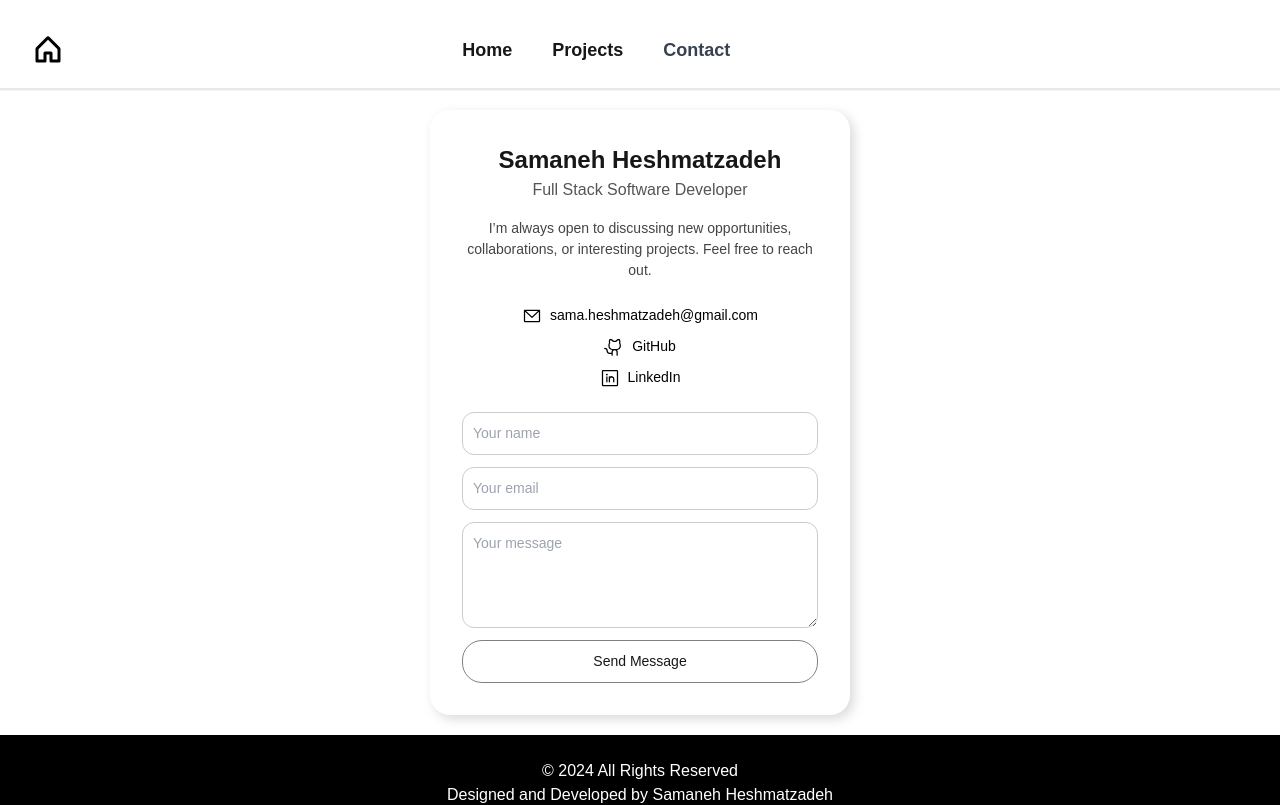
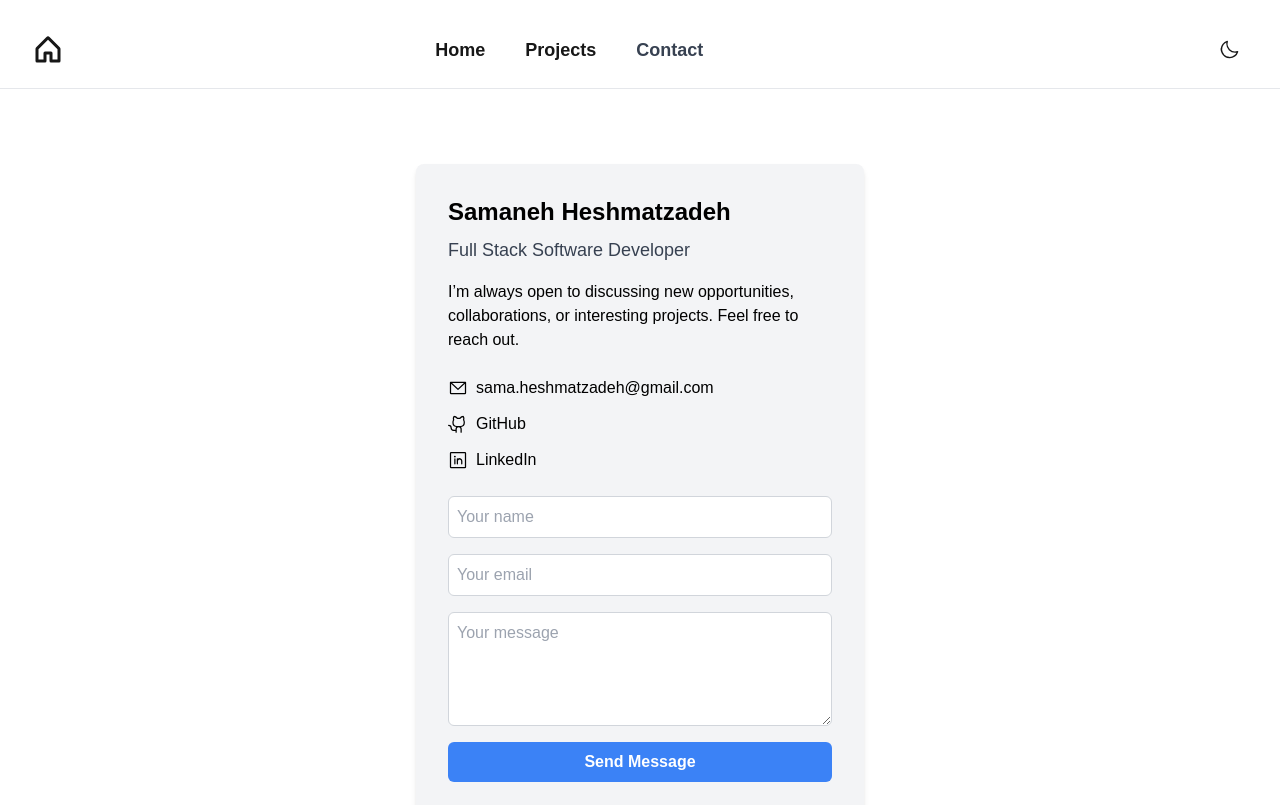
Before and after one commit to samanehesh/portfolio, a Next.js app: page /contact in a window 1280 px wide. Shown: the top 805 px of the page. Built offline with nearby package versions, Linux system fonts and the light colour scheme.

Commit message:
theme added

```diff
--- a/app/contact/page.tsx
+++ b/app/contact/page.tsx
@@ -1,84 +1,3 @@
-// "use client";
-
-// import React from "react";
-// import { LinkedinLogoIcon, GithubLogoIcon, EnvelopeSimpleIcon } from "@phosphor-icons/react";
-// import "@/styles/style.cantact.css";
-
-// const ContactPage = () => {
-//   return (
-//     <div className="contact-container">
-//       <section className="contact-card">
-//         <h1 className="name">Samaneh Heshmatzadeh</h1>
-//         <h2 className="role">Full Stack Software Developer</h2>
-
-//         <p className="intro">
-//           I’m always open to discussing new opportunities, collaborations,
-//           or interesting projects. Feel free to reach out.
-//         </p>
-
-//         <div className="contact-info">
-//           <a
-//             href="mailto:sama.heshmatzadeh@gmail.com"
-//             className="contact-link"
-//           >
-//             <EnvelopeSimpleIcon size={20} />
-//             <span>sama.heshmatzadeh@gmail.com</span>
-//           </a>
-
-
-//           <a
-//             href="https://github.com/samanehesh"
-//             target="_blank"
-//             rel="noopener noreferrer"
-//             className="contact-link"
-//           >
-//             <GithubLogoIcon size={20} />
-//             <span>GitHub</span>
-//           </a>
-
-//           <a
-//             href="https://www.linkedin.com/in/heshmatzadeh"
-//             target="_blank"
-//             rel="noopener noreferrer"
-//             className="contact-link"
-//           >
-//             <LinkedinLogoIcon size={20} />
-//             <span>LinkedIn</span>
-//           </a>
-//         </div>
-
-//         <form
-//           className="contact-form"
-//           onSubmit={(e) => e.preventDefault()}
-//         >
-//           <input
-//             type="text"
-//             placeholder="Your name"
-//             aria-label="Your name"
-//             required
-//           />
-//           <input
-//             type="email"
-//             placeholder="Your email"
-//             aria-label="Your email"
-//             required
-//           />
-//           <textarea
-//             placeholder="Your message"
-//             aria-label="Your message"
-//             rows={4}
-//             required
-//           />
-//           <button type="submit">Send Message</button>
-//         </form>
-//       </section>
-//     </div>
-//   );
-// };
-
-// export default ContactPage;
-
-
 // "use client";
 
 // import React, { useRef, useState } from "react";
@@ -88,24 +7,24 @@
 
 // const ContactPage = () => {
 //   const formRef = useRef<HTMLFormElement>(null);
-//   const [status, setStatus] = useState(""); // For success/error messages
+//   const [status, setStatus] = useState(""); // Show success/error message
 
 //   const handleSubmit = (e: React.FormEvent) => {
 //     e.preventDefault();
 
 //     if (!formRef.current) return;
 
-//     emailjs
-//       .sendForm(
-//         "service_7aqr90q",   // Replace with your EmailJS Service ID
-//         "template_cjuntbf",  // Replace with your EmailJS Template ID
-//         formRef.current,
-//         "QqtuQko1VG8EqsbLK"    // Replace with your EmailJS Public Key
-//       )
+//     emailjs.sendForm(
+//       process.env.NEXT_PUBLIC_EMAILJS_SERVICE_ID!,
+//       process.env.NEXT_PUBLIC_EMAILJS_TEMPLATE_ID!,
+//       formRef.current,
+//       process.env.NEXT_PUBLIC_EMAILJS_PUBLIC_KEY!
+//     )
+
 //       .then(
 //         () => {
 //           setStatus("Message sent successfully!");
-//           formRef.current?.reset(); // Clear form
+//           formRef.current?.reset(); // Clear the form
 //         },
 //         (err) => {
 //           console.error(err);
@@ -152,10 +71,11 @@
 //           </a>
 //         </div>
 
+//         {/* Uncontrolled form fields (required by EmailJS) */}
 //         <form ref={formRef} className="contact-form" onSubmit={handleSubmit}>
-//           <input type="text" placeholder="Your name" name="name" required />
-//           <input type="email" placeholder="Your email" name="email" required />
-//           <textarea placeholder="Your message" name="message" rows={4} required />
+//           <input type="text" name="name" placeholder="Your name" required />
+//           <input type="email" name="email" placeholder="Your email" required />
+//           <textarea name="message" placeholder="Your message" rows={4} required />
 //           <button type="submit">Send Message</button>
 //         </form>
 
@@ -170,9 +90,12 @@
 "use client";
 
 import React, { useRef, useState } from "react";
-import { LinkedinLogoIcon, GithubLogoIcon, EnvelopeSimpleIcon } from "@phosphor-icons/react";
+import {
+  LinkedinLogoIcon,
+  GithubLogoIcon,
+  EnvelopeSimpleIcon,
+} from "@phosphor-icons/react";
 import emailjs from "@emailjs/browser";
-import "@/styles/style.cantact.css";
 
 const ContactPage = () => {
   const formRef = useRef<HTMLFormElement>(null);
@@ -183,13 +106,13 @@ const ContactPage = () => {
 
     if (!formRef.current) return;
 
-    emailjs.sendForm(
-      process.env.NEXT_PUBLIC_EMAILJS_SERVICE_ID!,
-      process.env.NEXT_PUBLIC_EMAILJS_TEMPLATE_ID!,
-      formRef.current,
-      process.env.NEXT_PUBLIC_EMAILJS_PUBLIC_KEY!
-    )
-
+    emailjs
+      .sendForm(
+        process.env.NEXT_PUBLIC_EMAILJS_SERVICE_ID!,
+        process.env.NEXT_PUBLIC_EMAILJS_TEMPLATE_ID!,
+        formRef.current,
+        process.env.NEXT_PUBLIC_EMAILJS_PUBLIC_KEY!
+      )
       .then(
         () => {
           setStatus("Message sent successfully!");
@@ -203,18 +126,23 @@ const ContactPage = () => {
   };
 
   return (
-    <div className="contact-container">
-      <section className="contact-card">
-        <h1 className="name">Samaneh Heshmatzadeh</h1>
-        <h2 className="role">Full Stack Software Developer</h2>
+    <div className=" min-h-screen flex items-center justify-center bg-white dark:bg-black text-black dark:text-white px-4">
+      <section className="contact-card w-full max-w-md p-6 md:p-8 rounded-lg shadow-md bg-gray-100 dark:bg-gray-800">
+        <h1 className="name text-2xl font-bold mb-2">Samaneh Heshmatzadeh</h1>
+        <h2 className="role text-lg mb-4 text-gray-700 dark:text-gray-300">
+          Full Stack Software Developer
+        </h2>
 
-        <p className="intro">
+        <p className="intro mb-6">
           I’m always open to discussing new opportunities, collaborations,
           or interesting projects. Feel free to reach out.
         </p>
 
-        <div className="contact-info">
-          <a href="mailto:sama.heshmatzadeh@gmail.com" className="contact-link">
+        <div className="contact-info flex flex-col gap-3 mb-6">
+          <a
+            href="mailto:sama.heshmatzadeh@gmail.com"
+            className="contact-link flex items-center gap-2 hover:text-blue-500 transition-colors"
+          >
             <EnvelopeSimpleIcon size={20} />
             <span>sama.heshmatzadeh@gmail.com</span>
           </a>
@@ -223,7 +151,7 @@ const ContactPage = () => {
             href="https://github.com/samanehesh"
             target="_blank"
             rel="noopener noreferrer"
-            className="contact-link"
+            className="contact-link flex items-center gap-2 hover:text-blue-500 transition-colors"
           >
             <GithubLogoIcon size={20} />
             <span>GitHub</span>
@@ -233,22 +161,51 @@ const ContactPage = () => {
             href="https://www.linkedin.com/in/heshmatzadeh"
             target="_blank"
             rel="noopener noreferrer"
-            className="contact-link"
+            className="contact-link flex items-center gap-2 hover:text-blue-500 transition-colors"
           >
             <LinkedinLogoIcon size={20} />
             <span>LinkedIn</span>
           </a>
         </div>
 
-        {/* Uncontrolled form fields (required by EmailJS) */}
-        <form ref={formRef} className="contact-form" onSubmit={handleSubmit}>
-          <input type="text" name="name" placeholder="Your name" required />
-          <input type="email" name="email" placeholder="Your email" required />
-          <textarea name="message" placeholder="Your message" rows={4} required />
-          <button type="submit">Send Message</button>
+        {/* Contact form */}
+        <form
+          ref={formRef}
+          className="contact-form flex flex-col gap-4"
+          onSubmit={handleSubmit}
+        >
+          <input
+            type="text"
+            name="name"
+            placeholder="Your name"
+            required
+            className="p-2 rounded-md border border-gray-300 dark:border-gray-600 bg-white dark:bg-gray-700 text-black dark:text-white focus:outline-none focus:ring-2 focus:ring-blue-500 dark:focus:ring-blue-400"
+          />
+          <input
+            type="email"
+            name="email"
+            placeholder="Your email"
+            required
+            className="p-2 rounded-md border border-gray-300 dark:border-gray-600 bg-white dark:bg-gray-700 text-black dark:text-white focus:outline-none focus:ring-2 focus:ring-blue-500 dark:focus:ring-blue-400"
+          />
+          <textarea
+            name="message"
+            placeholder="Your message"
+            rows={4}
+            required
+            className="p-2 rounded-md border border-gray-300 dark:border-gray-600 bg-white dark:bg-gray-700 text-black dark:text-white focus:outline-none focus:ring-2 focus:ring-blue-500 dark:focus:ring-blue-400"
+          />
+          <button
+            type="submit"
+            className="bg-blue-500 hover:bg-blue-600 dark:bg-blue-600 dark:hover:bg-blue-700 text-white font-semibold py-2 rounded-md transition-colors"
+          >
+            Send Message
+          </button>
         </form>
 
-        {status && <p style={{ marginTop: "10px", fontSize: "14px" }}>{status}</p>}
+        {status && (
+          <p className="mt-4 text-sm text-gray-700 dark:text-gray-300">{status}</p>
+        )}
       </section>
     </div>
   );
--- a/app/layout.tsx
+++ b/app/layout.tsx
@@ -1,6 +1,7 @@
 import type { Metadata } from "next";
 import "./globals.css"
 import CommonLayout from '@/layouts/CommonLayout';
+import { ThemeProvider } from '@/components/theme-provider'
 
 export const metadata: Metadata = {
   title: "Portfolio-Samaneh Heshmatzadeh",
@@ -18,9 +19,14 @@ export default function RootLayout({
   children: React.ReactNode;
 }>) {
   return (
-    <html lang="en">
+    <html lang="en" suppressHydrationWarning>
+
       <body>
-        <CommonLayout>{children}</CommonLayout>
+        <ThemeProvider>
+
+          <CommonLayout>{children}</CommonLayout>
+        </ThemeProvider>
+
       </body>
     </html>
   );
--- a/app/page.tsx
+++ b/app/page.tsx
@@ -8,9 +8,9 @@ export default function Home() {
 
 
   return (
-    <div className='main-container'>
+    <div className='main-containe'>
       <Stars/>
-      <div className='ml-10 mr-10 mt-5'>
+      <div className='ml-10 mr-10 mt-5  dark:bg-black dark:text-white'>
         <div className="grid grid-cols-1 gap-1">
           <p className="font-light text-[clamp(1.4rem,4vw,2.8rem)]">
 
@@ -32,7 +32,7 @@ export default function Home() {
           that meet user needs and business objectives.
           <span>
             <Link
-              className="button-link text-[clamp(.5rem,3vw,1rem)]"
+              className="button-link  dark:bg-gray-800 dark:hover:bg-gray-700 dark:text-white text-[clamp(.5rem,3vw,1rem)]"
               href={`/projects/`}>
               View Projects
             </Link>
--- a/components/Footer.jsx
+++ b/components/Footer.jsx
@@ -7,7 +7,8 @@ const time = new Date();
 
 const Footer = () => {
   return (
-    <footer className='footer'>
+    <footer className='footer '>
+      <hr className='dark:border-gray-800'/>
       {/* Footer content */}
       <div className='first mt-6'>
         <div>© {time.getFullYear()} All Rights Reserved</div>
--- a/components/Header.jsx
+++ b/components/Header.jsx
@@ -1,9 +1,10 @@
 'use client';
 
-import React, { useState } from 'react';
+import React, { useEffect, useState } from 'react';
 import Link from 'next/link';
 import { usePathname } from 'next/navigation';
-import { HouseIcon, ListIcon } from '@phosphor-icons/react';
+import { HouseIcon, ListIcon, SunIcon, MoonIcon } from '@phosphor-icons/react';
+import { useTheme } from 'next-themes';
 
 import '@/styles/style.header.css';
 
@@ -11,19 +12,31 @@ const Header = () => {
   const pathname = usePathname();
   const [open, setOpen] = useState(false);
 
+  // theme logic
+  const { theme, setTheme } = useTheme();
+  const [mounted, setMounted] = useState(false);
+
+  useEffect(() => {
+    setMounted(true);
+  }, []);
+
   const linkClass = (active) =>
     `font-bold ${
-      active ? 'text-gray-700' : 'hover:text-gray-700'
+      active ? 'text-gray-700 dark:text-gray-300' : 'hover:text-gray-700 dark:hover:text-gray-300'
     }`;
 
   return (
-    <header className="w-full shadow-sm">
+    <header className="w-full shadow-sm bg-background dark:bg-black dark:text-white text-foreground">
       <div className="flex items-center px-4 py-4 mt-3 md:px-8">
 
         {/* LEFT — Logo */}
         <div className="flex-shrink-0">
           <Link href="/">
-            <HouseIcon size={32} weight="bold" className="text-black hover:text-gray-700" />
+            <HouseIcon
+              size={32}
+              weight="bold"
+              className="text-foreground dark:text-white hover:text-gray-700 dark:hover:text-gray-300"
+            />
           </Link>
         </div>
 
@@ -46,15 +59,30 @@ const Header = () => {
           </Link>
         </nav>
 
-        {/* RIGHT — Resume */}
-        <div className="hidden md:flex flex-shrink-0">
+        {/* RIGHT — Resume + Theme Toggle */}
+        <div className="hidden md:flex items-center gap-4 flex-shrink-0">
           <a
             href="/resume/Samaneh-Heshmatzadeh.pdf"
             download
-            className="button-link font-normal"
+            className="button-link  dark:bg-gray-800 dark:hover:bg-gray-700 dark:text-white font-normal"
           >
             Resume
           </a>
+
+          {/* Theme Toggle */}
+          {mounted && (
+            <button
+              onClick={() => setTheme(theme === 'dark' ? 'light' : 'dark')}
+              aria-label="Toggle theme"
+              className="p-2 rounded-md hover:bg-gray-100 dark:hover:bg-gray-800"
+            >
+              {theme === 'dark' ? (
+                <SunIcon size={22} />
+              ) : (
+                <MoonIcon size={22} />
+              )}
+            </button>
+          )}
         </div>
 
         {/* MOBILE MENU BUTTON */}
@@ -63,22 +91,20 @@ const Header = () => {
           className="md:hidden ml-auto text-2xl mt-3"
           aria-label="Toggle menu"
         >
-          <ListIcon size={32} weight="bold" className="text-black hover:text-gray-700" />
-          {/* ☰ */}
+          <ListIcon size={32} weight="bold" />
         </button>
       </div>
 
       {/* MOBILE MENU */}
-      <hr/>
-      <div>
-        {open && (
-        <div className="md:hidden flex flex-col p-7 gap-6 ">
+    {/* <hr /> */}
+      {open && (
+        <div className="md:hidden flex flex-col p-7 gap-6">
           <Link href="/" onClick={() => setOpen(false)}>Home</Link>
-          <hr/>
+          <hr />
           <Link href="/projects" onClick={() => setOpen(false)}>Projects</Link>
-          <hr/>
+          <hr />
           <Link href="/contact" onClick={() => setOpen(false)}>Contact</Link>
-          <hr/>
+          <hr />
 
           <a
             href="/resume/Samaneh-Heshmatzadeh-Resume.pdf"
@@ -86,11 +112,24 @@ const Header = () => {
           >
             Resume
           </a>
+
+          {/* MOBILE Theme Toggle */}
+          {mounted && (
+            <button
+              onClick={() => {
+                setTheme(theme === 'dark' ? 'light' : 'dark');
+                setOpen(false);
+              }}
+              className="flex items-center gap-2"
+            >
+              {theme === 'dark' ? <SunIcon size={20} /> : <MoonIcon size={20} />}
+              {theme === 'dark' ? 'Light mode' : 'Dark mode'}
+            </button>
+          )}
         </div>
       )}
-      </div>
 
-      <hr />
+      <hr className='dark:border-gray-800'/>
     </header>
   );
 };
--- a/components/stars.tsx
+++ b/components/stars.tsx
@@ -1,69 +1,62 @@
 "use client";
 
-import { useCallback } from "react";
+import { useCallback, useEffect, useMemo, useState } from "react";
 import Particles from "react-tsparticles";
-import type { Engine } from "tsparticles-engine";
+import type { Engine, RecursivePartial, IOptions } from "tsparticles-engine";
 import { loadSlim } from "tsparticles-slim";
+import { useTheme } from "next-themes";
+
 const Stars = () => {
+  const { resolvedTheme } = useTheme();
+  const [mounted, setMounted] = useState(false);
+
+  useEffect(() => setMounted(true), []);
+
   const particlesInit = useCallback(async (engine: Engine) => {
     await loadSlim(engine);
   }, []);
 
-    const particlesOptions = {
-        background: {
-            color: {
-                value: "#ffffff",
-            },
-        },
-        fullScreen: {
-            enable: false,
-        },
+  const particlesOptions: RecursivePartial<IOptions> = useMemo(() => {
+    const isDark = resolvedTheme === "dark";
+
+    return {
+      fullScreen: { enable: false },
+      background: { color: { value: isDark ? "#000000" : "#ffffff" } },
       particles: {
-            number: {
-                value: 100,
-                density: {
-                    enable: true,
-                    value_area: 800,
-                },
-            },
-            color: {
-                value:'#505050',
-            },
-            shape: {
-                type: "circle",
-            },
+        number: { value: 100, density: { enable: true, value_area: 800 } },
+        color: { value: isDark ? "#ffffff" : "#505050" }, // stars
+        shape: { type: "circle" },
         opacity: {
           value: 1,
-                random: false,
-                anim: {
-                    enable: true,
-                    speed: 1,
-                    opacity_min: 0.1,
-                    sync: false,
-                },
+          animation: { enable: true, speed: 1, minimumValue: 0.1, sync: false },
         },
         size: {
           value: 3,
-                random: true,
-                anim: {
-                    enable: true,
-                    speed: 4,
-                    size_min: 0.3,
-                    sync: false,
-                },
+          random: { enable: true, minimumValue: 0.3 },
+          animation: { enable: true, speed: 4, sync: false },
         },
         move: {
           enable: true,
           speed: 0.2,
-                direction: "none" as const,
           random: true,
           straight: false,
-                outModes: "out" as const,
+          outModes: { default: "out" },
         },
       },
+      detectRetina: true,
     };
+  }, [resolvedTheme]);
 
-    return <Particles id="tsparticles" className="particles-container" init={particlesInit} options={particlesOptions} />;
+  if (!mounted) return null;
+
+  return (
+    <Particles
+      id="tsparticles"
+      className="particles-container"
+      init={particlesInit}
+      options={particlesOptions}
+    />
+  );
 };
 
 export default Stars;
--- /dev/null
+++ b/components/theme-provider.tsx
@@ -0,0 +1,17 @@
+'use client'
+
+import { ThemeProvider as NextThemesProvider } from 'next-themes'
+import { ReactNode } from 'react'
+
+export function ThemeProvider({ children }: { children: ReactNode }) {
+  return (
+    <NextThemesProvider
+      attribute="class"
+      defaultTheme="system"
+      enableSystem
+      disableTransitionOnChange
+    >
+      {children}
+    </NextThemesProvider>
+  )
+}
--- a/package.json
+++ b/package.json
@@ -12,6 +12,7 @@
     "@emailjs/browser": "^4.4.1",
     "@phosphor-icons/react": "^2.1.10",
     "next": "^16.1.2",
+    "next-themes": "^0.4.6",
     "react": "^18.3.1",
     "react-dom": "^18.3.1",
     "react-slick": "^0.30.2",
--- a/tailwind.config.ts
+++ b/tailwind.config.ts
@@ -1,6 +1,8 @@
 import type { Config } from "tailwindcss";
 
 export default {
+    darkMode: 'class',
+
   content: [
     "./pages/**/*.{js,ts,jsx,tsx,mdx}",
     "./components/**/*.{js,ts,jsx,tsx,mdx}",
```
Also changed, not shown: app/projects/detail/[slug]/page.tsx (+6 -4 lines), app/projects/page.tsx (+35 -17 lines), 1 other file (tests, documents, lock files or other folders). Lines whose indentation alone changed are shown as unchanged.
